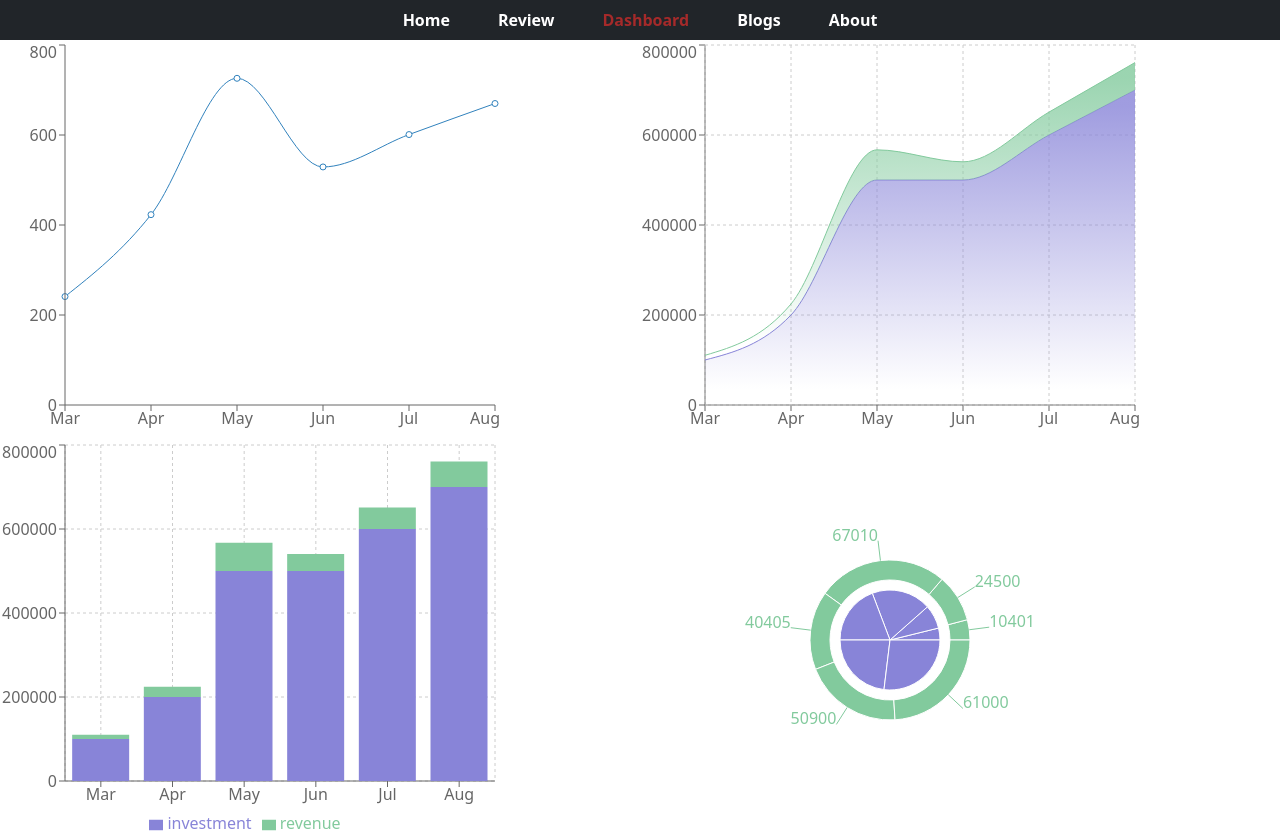
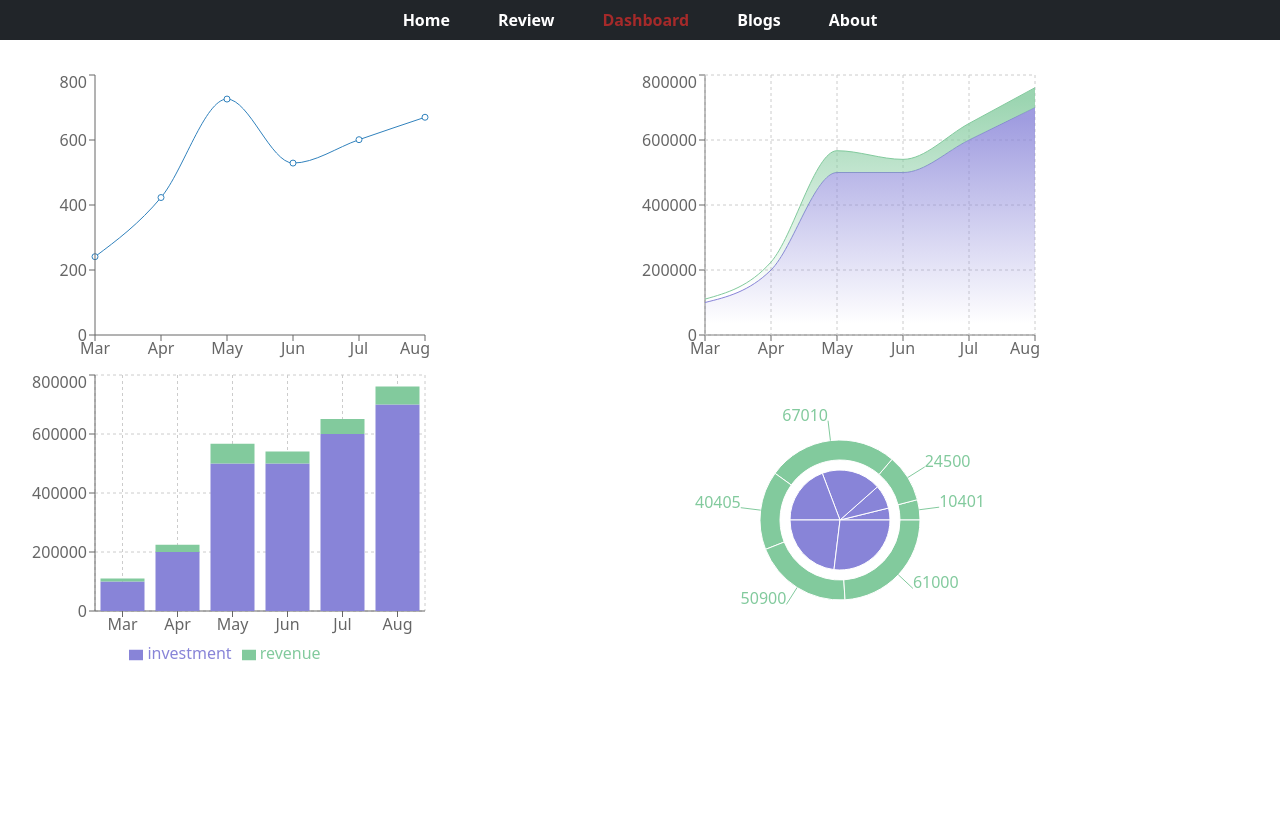
Before and after one commit to Ashraful-Islam-Alif/Organic-food, a React (Create React App) app: page /dashboard in a window 1280 px wide. After the commit the page ends 800 px from the top, so only its background shows below. Built offline with nearby package versions, Linux system fonts and the light colour scheme.

Commit message:
readme file

```diff
--- a/src/components/Dashboard/Dashboard.css
+++ b/src/components/Dashboard/Dashboard.css
@@ -1,6 +1,53 @@
-.chart-container {
-    display: grid;
-    grid-template-columns: repeat(2, 1fr);
-    align-items: center;
-    justify-content: center;
+/* Extra small devices (phones, 600px and down) */
+@media only screen and (max-width: 600px) {
+    .chart-container {
+        display: grid;
+        grid-template-columns: repeat(1, 1fr);
+        margin: 20px;
+        padding: 10px;
+
+    }
 }
+
+/* Small devices (portrait tablets and large phones, 600px and up) */
+@media only screen and (min-width: 600px) {
+    .chart-container {
+        display: grid;
+        grid-template-columns: repeat(1, 1fr);
+        margin: 20px;
+        padding: 10px;
+
+
+    }
+}
+
+/* Medium devices (landscape tablets, 768px and up) */
+@media only screen and (min-width: 768px) {
+    .chart-container {
+        display: grid;
+        grid-template-columns: repeat(2, 1fr);
+        margin: 20px;
+        padding: 10px;
+
+    }
+}
+
+/* Large devices (laptops/desktops, 992px and up) */
+@media only screen and (min-width: 992px) {
+    .chart-container {
+        display: grid;
+        grid-template-columns: repeat(2, 1fr);
+        margin: 20px;
+        padding: 10px;
+    }
+}
+
+/* Extra large devices (large laptops and desktops, 1200px and up) */
+@media only screen and (min-width: 1200px) {
+    .chart-container {
+        display: grid;
+        grid-template-columns: repeat(2, 1fr);
+        margin: 20px;
+        padding: 10px;
+    }
+}
--- a/src/components/Dashboard/Dashboard.js
+++ b/src/components/Dashboard/Dashboard.js
@@ -12,7 +12,8 @@ const Dashboard = () => {
 
 
         <div className='chart-container'>
-            <LineChart width={500} height={400} data={data}>
+            <div>
+                <LineChart width={400} height={300} data={data}>
                     <Line
                         type="monotone"
                         dataKey="sell"
@@ -21,7 +22,9 @@ const Dashboard = () => {
                     <XAxis dataKey="month"></XAxis>
                     <YAxis></YAxis>
                 </LineChart>
-            <AreaChart width={500} height={400} data={data}>
+            </div>
+            <div>
+                <AreaChart width={400} height={300} data={data}>
                     <defs>
                         <linearGradient id="colorUv" x1="0" y1="0" x2="0" y2="1">
                             <stop offset="5%" stopColor="#8884d8" stopOpacity={0.8} />
@@ -39,8 +42,10 @@ const Dashboard = () => {
                     <Area type="monotone" dataKey="investment" stroke="#8884d8" fillOpacity={1} fill="url(#colorUv)" stackId="1" />
                     <Area type="monotone" dataKey="revenue" stroke="#82ca9d" fillOpacity={1} fill="url(#colorPv)" stackId="1" />
                 </AreaChart>
+            </div>
 
-            <BarChart width={500} height={400} data={data}>
+            <div>
+                <BarChart width={400} height={300} data={data}>
                     <CartesianGrid strokeDasharray="3 3" />
                     <XAxis dataKey="month" />
                     <YAxis />
@@ -48,11 +53,14 @@ const Dashboard = () => {
                     <Bar dataKey="investment" fill="#8884d8" stackId="1" />
                     <Bar dataKey="revenue" fill="#82ca9d" stackId="1" />
                 </BarChart>
+            </div>
 
-            <PieChart width={500} height={400}>
+            <div>
+                <PieChart width={400} height={300}>
                     <Pie data={data} dataKey="investment" cx="50%" cy="50%" outerRadius={50} fill="#8884d8" />
                     <Pie data={data} dataKey="revenue" cx="50%" cy="50%" innerRadius={60} outerRadius={80} fill="#82ca9d" label />
                 </PieChart>
+            </div>
         </div>
 
     );
```
Lines whose indentation alone changed are shown as unchanged.
